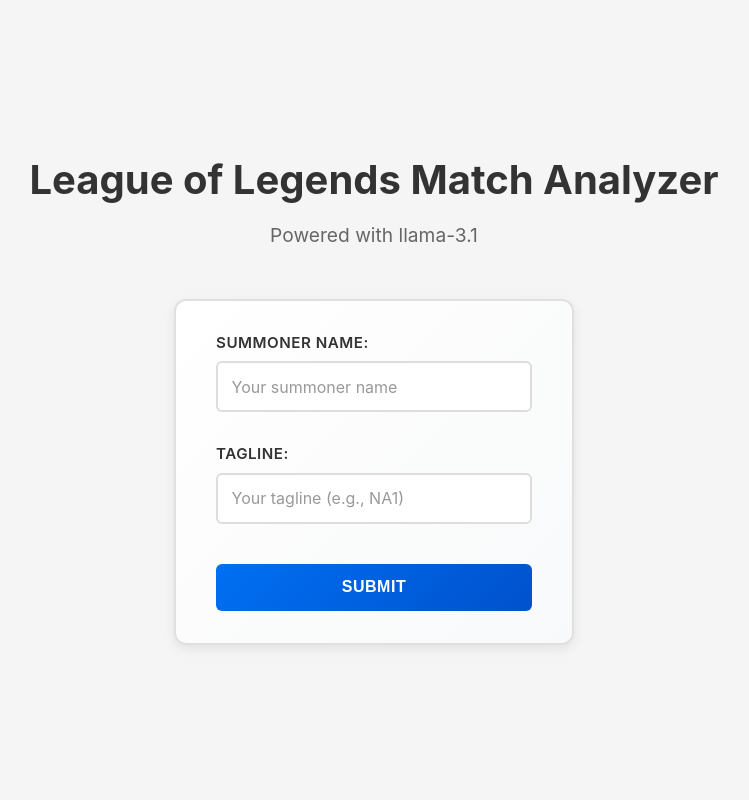
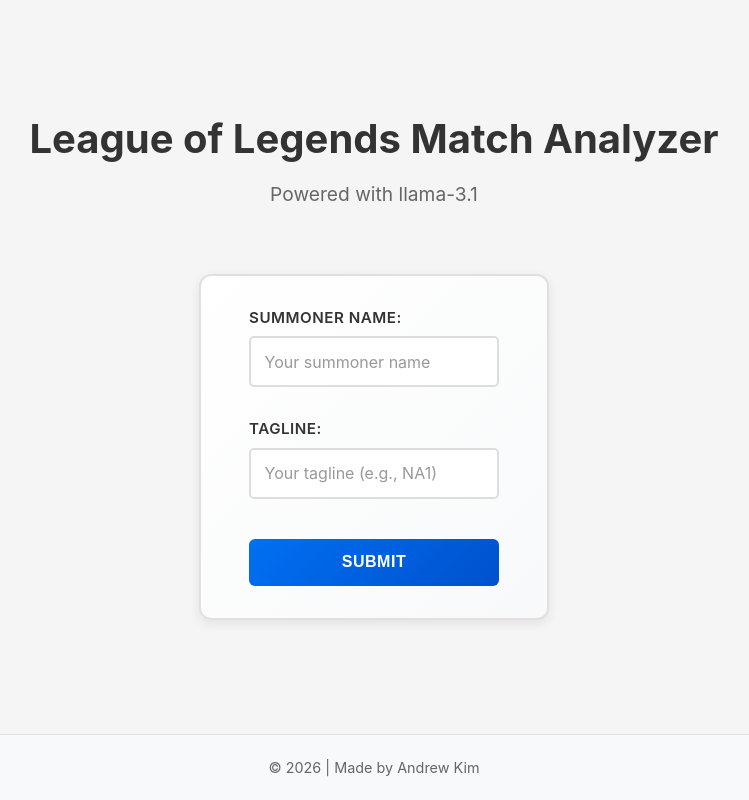
Before and after one commit to andychokim/LOL-Match-Analyzer, a React (Create React App) app in the folder frontend/lol-analyzer/: page / in a window 1280 px wide. Shown: the whole page, without its empty margins (266-1015 px from the left). Built offline with nearby package versions, Linux system fonts and the light colour scheme; no server answers.

Commit message:
1.0.2 - added footer, changed the styling of Home page and its components

```diff
--- a/frontend/lol-analyzer/src/App.css
+++ b/frontend/lol-analyzer/src/App.css
@@ -1,3 +1,26 @@
+@keyframes shake {
+  0%, 100% {
+    transform: translateX(0);
+  }
+  25% {
+    transform: translateX(-8px);
+  }
+  75% {
+    transform: translateX(8px);
+  }
+}
+
+@keyframes slideDown {
+  from {
+    opacity: 0;
+    transform: translateY(-10px);
+  }
+  to {
+    opacity: 1;
+    transform: translateY(0);
+  }
+}
+
 .App {
   text-align: center;
   min-height: 100vh;
@@ -12,6 +35,7 @@
   justify-content: center;
 }
 
+/* Home Page Styles - Logo/Description and Sign In Form */
 .home {
   display: flex;
   flex-direction: column;
@@ -20,8 +44,10 @@
   width: 100%;
 }
 
+/* Logo and Description Styles */
 .logo-container {
-  margin-bottom: 2rem;
+  margin-bottom: 3rem;
+  animation: slideDown 0.5s ease;
 }
 
 .logo-container h1 {
@@ -34,31 +60,24 @@
   color: #666;
 }
 
+/* Sign In Form Styles */
 .signIn {
   display: flex;
   flex-direction: column;
   width: 100%;
-  max-width: 400px;
-  padding: 2rem 2.5rem;
+  max-width: 350px;
+  padding: 2rem 3rem;
   border: 2px solid #e0e0e0;
   border-radius: 12px;
   box-shadow: 0 4px 12px rgba(0, 0, 0, 0.08);
   background: linear-gradient(135deg, #ffffff 0%, #f8f9fa 100%);
-  transition: all 0.3s ease;
+  transition: all 0.2s ease;
+  animation: slideDown 0.5s ease 0.5s backwards;
 }
 
 .signIn:hover {
   box-shadow: 0 8px 24px rgba(0, 112, 243, 0.12);
   border-color: #007bff;
-}
-
-.signIn h3 {
-  margin-top: 0;
-  margin-bottom: 2rem;
-  color: #1a1a1a;
-  font-size: 1.4rem;
-  text-align: center;
-  letter-spacing: -0.5px;
 }
 
 .signIn label {
@@ -70,17 +89,16 @@
   text-transform: uppercase;
   letter-spacing: 0.5px;
   display: block;
-  transition: color 0.3s ease;
 }
 
 .signIn input {
   padding: 0.85rem;
   margin-bottom: 0.5rem;
   border: 2px solid #ddd;
-  border-radius: 6px;
+  border-radius: 5px;
   font-size: 1rem;
   background-color: #ffffff;
-  transition: all 0.3s ease;
+  transition: all 0.2s ease;
   font-family: inherit;
 }
 
@@ -89,43 +107,20 @@
 }
 
 .signIn input:hover {
+  box-shadow: 0 2px 6px rgba(0, 0, 0, 0.05);
   border-color: #bbb;
-  box-shadow: 0 2px 6px rgba(0, 0, 0, 0.05);
 }
 
 .signIn input:focus {
   outline: none;
   border-color: #007bff;
-  box-shadow: 0 0 0 4px rgba(0, 112, 243, 0.1);
   background-color: #f0f7ff;
-}
-
-.signIn input:focus-visible {
-  outline: 2px solid #007bff;
-  outline-offset: 2px;
 }
 
 .signIn input.error {
   border-color: #dc3545;
   background-color: #fff5f5;
   animation: shake 0.4s ease-in-out;
-}
-
-.signIn input.error:focus {
-  box-shadow: 0 0 0 4px rgba(220, 53, 69, 0.1);
-  border-color: #dc3545;
-}
-
-@keyframes shake {
-  0%, 100% {
-    transform: translateX(0);
-  }
-  25% {
-    transform: translateX(-8px);
-  }
-  75% {
-    transform: translateX(8px);
-  }
 }
 
 .signIn button {
@@ -166,8 +161,8 @@
 }
 
 .signIn button:hover::before {
-  width: 300px;
-  height: 300px;
+  width: 400px;
+  height: 400px;
 }
 
 .signIn button:active {
@@ -183,30 +178,19 @@
 
 .signIn .error {
   color: #dc3545;
-  margin-bottom: 1.5rem;
+  margin-bottom: 0;
   font-size: 0.9rem;
   font-weight: 500;
-  padding: 0.7rem 1rem;
+  padding: 0.9rem 0.9rem;
   background-color: #fff5f5;
-  border-radius: 4px;
+  border-radius: 5px;
   animation: slideDown 0.3s ease;
   line-height: 1.4;
 }
 
 .signIn input.error + .error {
   margin-top: 0;
-  margin-bottom: 1.5rem;
-}
-
-@keyframes slideDown {
-  from {
-    opacity: 0;
-    transform: translateY(-10px);
-  }
-  to {
-    opacity: 1;
-    transform: translateY(0);
-  }
+  margin-bottom: 0;
 }
 
 /* Form field wrapper for better error handling */
@@ -230,11 +214,7 @@
   margin-bottom: 0.5rem;
 }
 
-.form-group .error {
-  margin-top: 0.5rem;
-  margin-bottom: 0;
-}
-
+/* Match List Styles */
 .match-container {
   padding: 0.5rem;
 }
@@ -789,3 +769,18 @@
     font-size: 0.9rem;
   }
 }
+
+/* Footer Styles */
+.footer {
+  background-color: #f8f9fa;
+  border-top: 1px solid #e0e0e0;
+  padding: 1.5rem 2rem;
+  text-align: center;
+  color: #666;
+  font-size: 0.9rem;
+  margin-top: auto;
+}
+
+.footer p {
+  margin: 0;
+}
--- a/frontend/lol-analyzer/src/App.js
+++ b/frontend/lol-analyzer/src/App.js
@@ -3,6 +3,7 @@
 import HomePage from './pages/Home';
 import MatchSelectPage from './pages/MatchSelect';
 import MatchAnalysis from './pages/MatchAnalysis';
+import Footer from './components/Footer';
 
 
 function App() {
@@ -15,6 +16,7 @@
                     <Route path="/analysis" element={<MatchAnalysis />} />
                 </Routes>
             </div>
+            <Footer />
         </div >
 
     );
--- /dev/null
+++ b/frontend/lol-analyzer/src/components/Footer.js
@@ -0,0 +1,11 @@
+function Footer() {
+    const currentYear = new Date().getFullYear();
+
+    return (
+        <footer className="footer">
+            <p>&copy; {currentYear} | Made by Andrew Kim</p>
+        </footer>
+    );
+}
+
+export default Footer;
```
